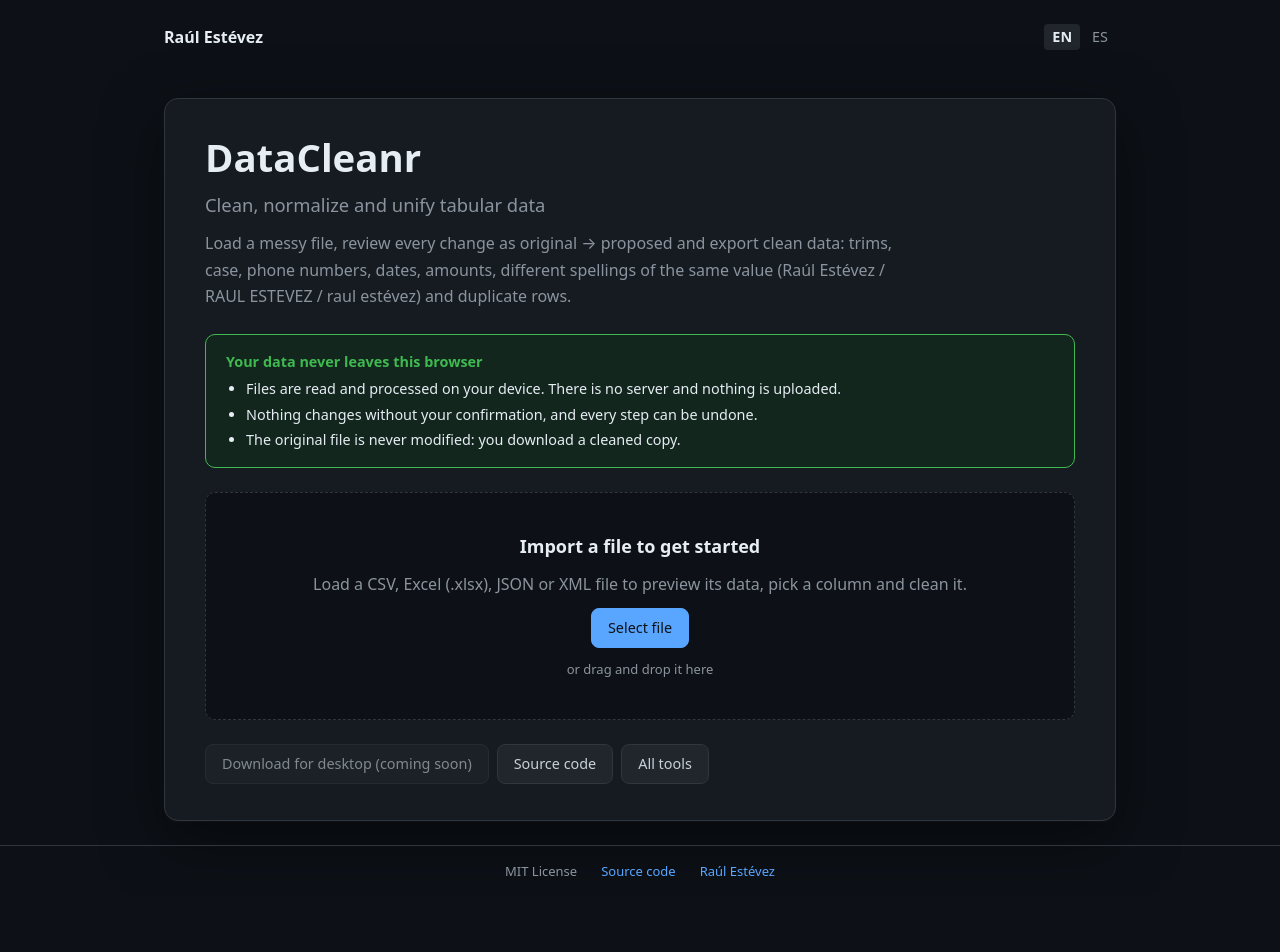
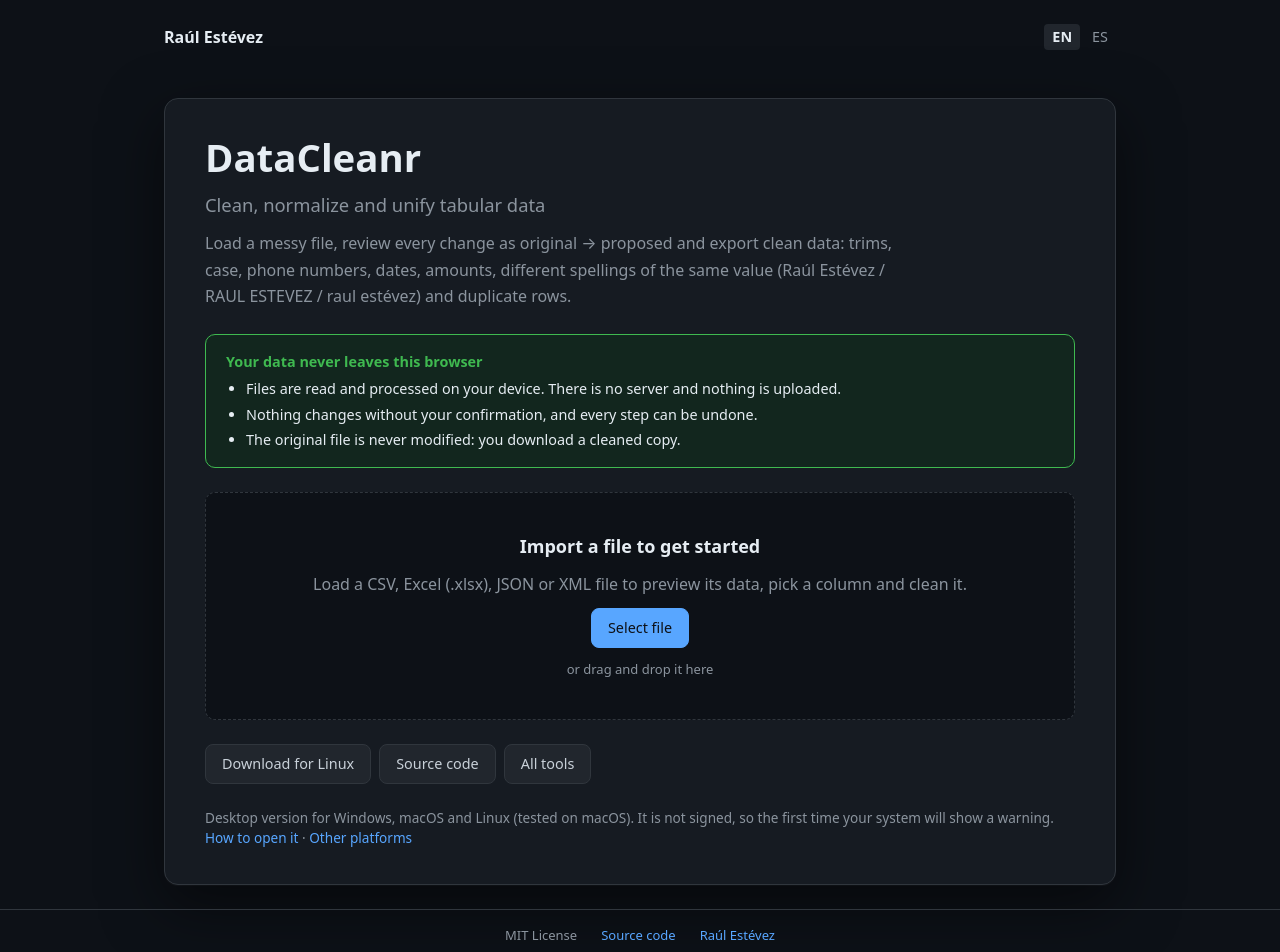
Before and after one commit to RaulEstevezA/DataCleanr, a React (Vite) app in the folder web/: page / in a window 1280 px wide. Shown: the top 952 px of the page. Before the commit the page ends 897 px from the top, so only its background shows below. Built offline with nearby package versions, Linux system fonts and the light colour scheme.

Commit message:
feat(web): desktop download button for the visitor's system

```diff
--- a/web/src/components/IntroPanel.css
+++ b/web/src/components/IntroPanel.css
@@ -66,6 +66,12 @@
   gap: 8px;
 }
 
+.intro__download-note {
+  margin: 0;
+  color: var(--muted);
+  font-size: 0.85rem;
+}
+
 @media (max-width: 600px) {
   .intro {
     padding: 20px 16px;
--- a/web/src/components/IntroPanel.tsx
+++ b/web/src/components/IntroPanel.tsx
@@ -1,11 +1,11 @@
 import type { ReactNode } from 'react'
 import { useI18n } from '../i18n/useI18n.ts'
+import { detectPlatform, downloadUrl, RELEASES_URL } from '../utils/desktopDownload.ts'
 import './IntroPanel.css'
 
 const TOOLS_URL = 'https://raulesteveza.github.io/tools/'
 const SOURCE_URL = 'https://github.com/RaulEstevezA/DataCleanr'
-// Installers will be published as GitHub Releases; until then the button is shown disabled
-const DESKTOP_DOWNLOAD_URL: string | null = null
+const platform = detectPlatform(navigator)
 
 /** Presentation card shown before a file is loaded, styled like the portfolio's project windows. */
 export function IntroPanel({ children }: { children: ReactNode }) {
@@ -31,14 +31,14 @@ export function IntroPanel({ children }: { children: ReactNode }) {
       {children}
 
       <div className="intro__actions">
-        {DESKTOP_DOWNLOAD_URL ? (
-          <a className="button" href={DESKTOP_DOWNLOAD_URL} target="_blank" rel="noopener">
+        {platform ? (
+          <a className="button" href={downloadUrl(platform)}>
+            {t.introDownloadFor(platform)}
+          </a>
+        ) : (
+          <a className="button" href={RELEASES_URL} target="_blank" rel="noopener">
             {t.introDownload}
           </a>
-        ) : (
-          <button type="button" className="button" disabled title={t.introDownloadSoon}>
-            {t.introDownload} ({t.introSoon})
-          </button>
         )}
         <a className="button" href={SOURCE_URL} target="_blank" rel="noopener">
           {t.introCode}
@@ -47,6 +47,21 @@ export function IntroPanel({ children }: { children: ReactNode }) {
           {t.introAllTools}
         </a>
       </div>
+
+      <p className="intro__download-note">
+        {t.introDownloadNote}{' '}
+        <a href={t.introHowToOpenUrl} target="_blank" rel="noopener">
+          {t.introHowToOpen}
+        </a>
+        {platform && (
+          <>
+            {' · '}
+            <a href={RELEASES_URL} target="_blank" rel="noopener">
+              {t.introOtherPlatforms}
+            </a>
+          </>
+        )}
+      </p>
     </section>
   )
 }
--- a/web/src/i18n/messages.ts
+++ b/web/src/i18n/messages.ts
@@ -20,8 +20,11 @@ const en = {
   ],
   introCode: 'Source code',
   introDownload: 'Download for desktop',
-  introSoon: 'coming soon',
-  introDownloadSoon: 'The desktop version (Windows, macOS, Linux) is in development.',
+  introDownloadFor: (platform: string) => `Download for ${platform}`,
+  introOtherPlatforms: 'Other platforms',
+  introDownloadNote: 'Desktop version for Windows, macOS and Linux (tested on macOS). It is not signed, so the first time your system will show a warning.',
+  introHowToOpen: 'How to open it',
+  introHowToOpenUrl: 'https://github.com/RaulEstevezA/DataCleanr/blob/main/desktop/README_en.md#opening-it-the-first-time',
   introAllTools: 'All tools',
   languageLabel: 'Language',
   emptyTitle: 'Import a file to get started',
@@ -270,8 +273,11 @@ const es: Messages = {
   ],
   introCode: 'Código fuente',
   introDownload: 'Descargar para escritorio',
-  introSoon: 'próximamente',
-  introDownloadSoon: 'La versión de escritorio (Windows, macOS, Linux) está en desarrollo.',
+  introDownloadFor: (platform: string) => `Descargar para ${platform}`,
+  introOtherPlatforms: 'Otras plataformas',
+  introDownloadNote: 'Versión de escritorio para Windows, macOS y Linux (probada en macOS). No está firmada, así que la primera vez el sistema mostrará un aviso.',
+  introHowToOpen: 'Cómo abrirla',
+  introHowToOpenUrl: 'https://github.com/RaulEstevezA/DataCleanr/blob/main/desktop/README_es.md#abrirla-la-primera-vez',
   introAllTools: 'Todas las herramientas',
   languageLabel: 'Idioma',
   emptyTitle: 'Importa un archivo para empezar',
--- /dev/null
+++ b/web/src/utils/desktopDownload.ts
@@ -0,0 +1,33 @@
+// Release assets keep the same names in every version (see .github/workflows/release-desktop.yml),
+// so these links always point to the latest release.
+export const RELEASES_URL = 'https://github.com/RaulEstevezA/DataCleanr/releases/latest'
+
+export type DesktopPlatform = 'macOS' | 'Windows' | 'Linux'
+
+const ASSETS: Record<DesktopPlatform, string> = {
+  macOS: 'DataCleanr-macOS.dmg',
+  Windows: 'DataCleanr-Windows.zip',
+  Linux: 'DataCleanr-Linux.tar.gz',
+}
+
+export function downloadUrl(platform: DesktopPlatform): string {
+  return `${RELEASES_URL}/download/${ASSETS[platform]}`
+}
+
+interface NavigatorInfo {
+  userAgent: string
+  platform?: string
+  maxTouchPoints?: number
+}
+
+/** The visitor's desktop system, or null on phones, tablets and anything unknown. Only reads
+ * the browser's own information: nothing is requested from GitHub until the button is clicked. */
+export function detectPlatform({ userAgent, platform = '', maxTouchPoints = 0 }: NavigatorInfo): DesktopPlatform | null {
+  const text = `${platform} ${userAgent}`
+  if (/android|iphone|ipad|ipod|mobile/i.test(text)) return null
+  // iPadOS presents itself as a Mac; a touch screen gives it away
+  if (/mac/i.test(text)) return maxTouchPoints > 1 ? null : 'macOS'
+  if (/win/i.test(text)) return 'Windows'
+  if (/linux|x11/i.test(text) && !/cros/i.test(text)) return 'Linux'
+  return null
+}
```
Also changed, not shown: 1 other file (tests, documents, lock files or other folders).
